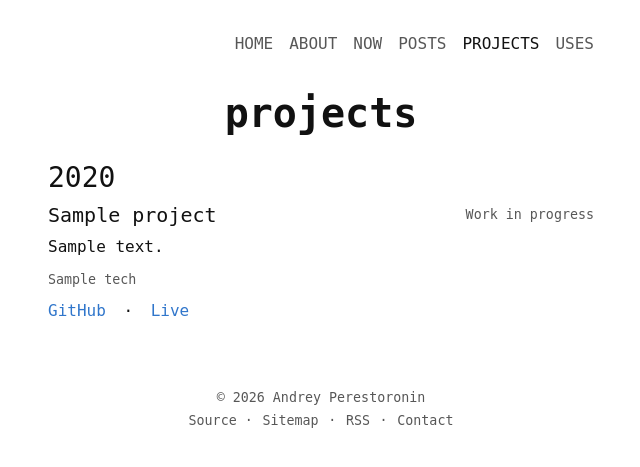
After one commit to prs2rnn/django-blog, a Django app: page /projects/ in a window 1280 px wide. The commit adds this page. Shown: the top 467 px of the page, without its empty margins (319-959 px from the left). Run offline with Django 5.2, Linux system fonts and the light colour scheme; tables that the repository leaves empty hold one stand-in row (values such as "Sample post"); some libraries are stand-ins or nearby versions; some web fonts are replaced.

Commit message:
feat: projects

```diff
--- a/apps/core/models.py
+++ b/apps/core/models.py
@@ -10,3 +10,37 @@ class SiteStats(models.Model):
 
     def __str__(self):
         return f"Visits: {self.visits}"
+
+
+class Tech(models.Model):
+    name = models.CharField(max_length=50)
+
+    def __str__(self):
+        return self.name
+
+
+class Project(models.Model):
+    title = models.CharField(max_length=200)
+    description = models.TextField()
+
+    github_url = models.URLField(blank=True, null=True)
+    demo_url = models.URLField(blank=True, null=True)
+
+    techs = models.ManyToManyField(Tech)
+
+    is_published = models.BooleanField(default=True)
+
+    created_at = models.DateTimeField()
+
+    STATUS_CHOICES = [
+        ("wip", "Work in progress"),
+        ("done", "Finished"),
+    ]
+
+    status = models.CharField(max_length=10, choices=STATUS_CHOICES)
+
+    class Meta:
+        ordering = ["-created_at"]
+
+    def __str__(self):
+        return self.title
--- a/apps/core/urls.py
+++ b/apps/core/urls.py
@@ -1,6 +1,6 @@
 from django.urls import path
 
-from .views import AboutView, ContactView, HomeView, NowView, UsesView
+from .views import AboutView, ContactView, HomeView, NowView, ProjectListView, UsesView
 
 app_name = "core"
 
@@ -10,4 +10,5 @@ urlpatterns = [
     path("contact/", ContactView.as_view(), name="contact"),
     path("uses/", UsesView.as_view(), name="uses"),
     path("now/", NowView.as_view(), name="now"),
+    path("projects/", ProjectListView.as_view(), name="projects"),
 ]
--- a/apps/core/views.py
+++ b/apps/core/views.py
@@ -1,8 +1,9 @@
-from django.views.generic import TemplateView
+from django.views.generic import ListView, TemplateView
 
 from apps.core.models import SiteStats
 
 from ..posts.models import Post, Tag
+from .models import Project
 
 
 class HomeView(TemplateView):
@@ -60,3 +61,18 @@ class NowView(BasePageView):
     template_name = "core/now.html"
     page_title = "Now"
     page_desc = "My current status: what I’m working on, learning, and exploring at this moment. Updated regularly."
+
+
+class ProjectListView(ListView):
+    model = Project
+    template_name = "core/projects.html"
+    context_object_name = "projects"
+
+    def get_queryset(self):
+        return Project.objects.filter(is_published=True).prefetch_related("techs")
+
+    def get_context_data(self, **kwargs):
+        context = super().get_context_data(**kwargs)
+        context["title"] = "projects".lower()
+        context["page_desc"] = "Things I've built - tools, websites, and experiments."
+        return context
--- a/templates/base.html
+++ b/templates/base.html
@@ -97,6 +97,13 @@
           </div>
           <div class="ms-3">
             <a
+              class="{% if request.resolver_match.view_name == 'core:projects' %}active{% endif %}"
+              href="{% url 'core:projects' %}"
+              >projects</a
+            >
+          </div>
+          <div class="ms-3">
+            <a
               class="{% if request.resolver_match.view_name == 'core:uses' %}active{% endif %}"
               href="{% url 'core:uses' %}"
               >uses</a
--- /dev/null
+++ b/templates/core/projects.html
@@ -0,0 +1,57 @@
+{% extends "base.html" %} {% block content %}
+
+<h1 class="text-center mt-4 mb-4">{{ title }}</h1>
+
+<ul style="list-style-type: none" class="ps-0 ms-0">
+  {% for project in projects %} {% ifchanged project.created_at.year %}
+  <h2 class="mt-4 fs-3">{{ project.created_at.year }}</h2>
+  {% endifchanged %}
+
+  <li class="mb-5">
+    <div class="d-flex justify-content-between align-items-center">
+      <h3 class="fs-5 mb-0">{{ project.title }}</h3>
+
+      <small class="muted"> {{ project.get_status_display }} </small>
+    </div>
+
+    <p class="mt-2 mb-2">{{ project.description }}</p>
+
+    {% if project.techs.exists %}
+    <div class="mb-2">
+      {% for tech in project.techs.all %}
+      <span class="me-2 muted"> {{ tech.name }} </span>
+      {% endfor %}
+    </div>
+    {% endif %}
+
+    <div>
+      {% if project.github_url %}
+      <a
+        href="{{ project.github_url }}"
+        target="_blank"
+        rel="noopener noreferrer"
+      >
+        GitHub
+      </a>
+      {% endif %} {% if project.demo_url %}
+      <span class="mx-2">·</span>
+
+      <a
+        href="{{ project.demo_url }}"
+        target="_blank"
+        rel="noopener noreferrer"
+      >
+        Live
+      </a>
+      {% endif %}
+    </div>
+  </li>
+
+  {% empty %}
+
+  <li>No projects yet.</li>
+
+  {% endfor %}
+</ul>
+
+{% endblock %}
```
Also changed, not shown: apps/core/admin.py (+17 -1 lines), apps/core/migrations/0002_project.py (added), apps/core/migrations/0003_tech_remove_project_tech_stack_project_status_and_more.py (added), apps/core/migrations/0004_alter_project_status.py (added), apps/core/migrations/0005_alter_project_options.py (added).
